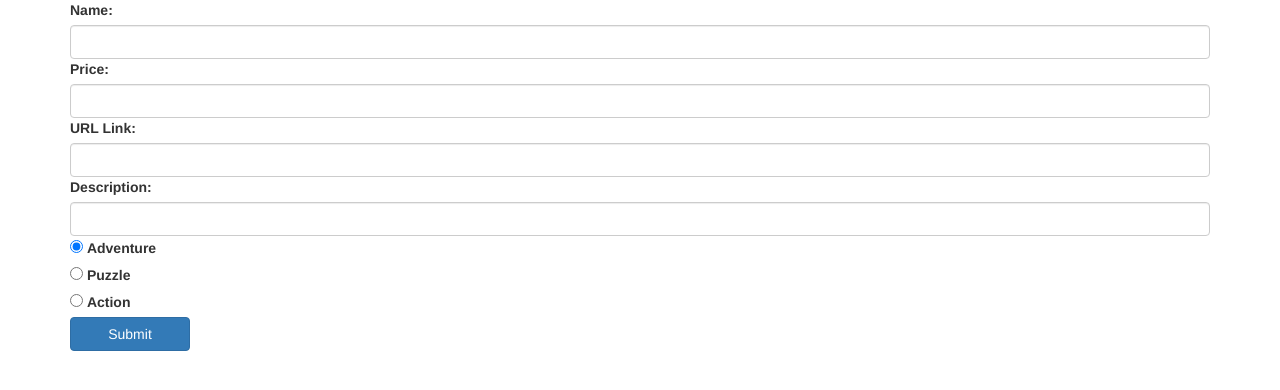
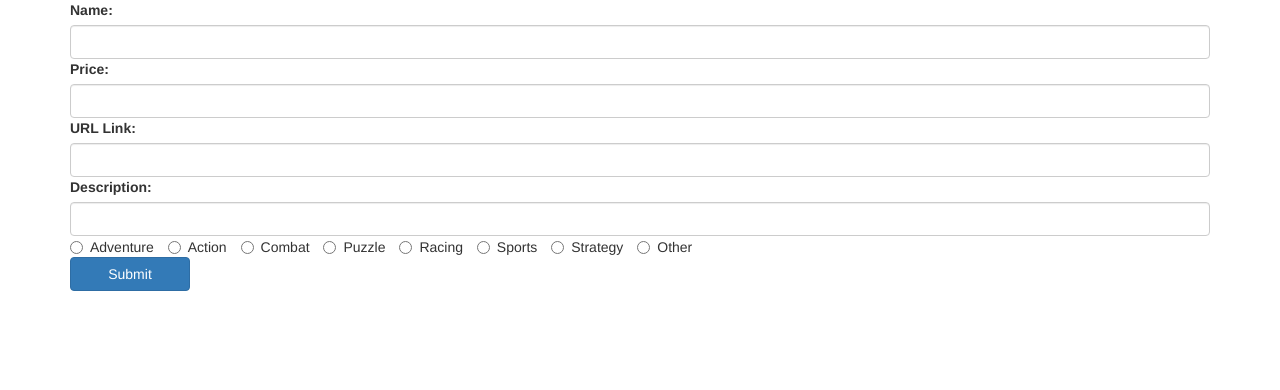
Before and after one commit to hongkuancn/game-store, a Django app: page /newgame_page in a window 1280 px wide. Shown: the part 50-440 px from the top of the page. Run offline with Django 3.2, Linux system fonts and the light colour scheme; some libraries are stand-ins or nearby versions.

Commit message:
multichoice

```diff
--- a/games/templates/games/newgame.html
+++ b/games/templates/games/newgame.html
@@ -11,20 +11,31 @@
     {% csrf_token %}
     {{ form }}
     <div>
-        <div class="form-check form-check-inline">
-            <input class="form-check-input" type="radio" id="inlineCheckbox1" value="adventure" name="label" checked>
-            <label class="form-check-label" for="inlineCheckbox1">Adventure</label>
-        </div>
-        <div class="form-check form-check-inline">
-            <input class="form-check-input" type="radio" id="inlineCheckbox2" value="puzzle" name="label">
-            <label class="form-check-label" for="inlineCheckbox2">Puzzle</label>
-        </div>
-        <div class="form-check form-check-inline">
-            <input class="form-check-input" type="radio" id="inlineCheckbox3" value="action" name="label">
-            <label class="form-check-label" for="inlineCheckbox3">Action</label>
-        </div>
+        <label class="radio-inline">
+            <input type="radio" name="label" value="adventure">Adventure
+        </label>
+        <label class="radio-inline">
+            <input type="radio" name="label" value="action">Action
+        </label>
+        <label class="radio-inline">
+            <input type="radio" name="label" value="combat">Combat
+        </label>
+        <label class="radio-inline">
+            <input type="radio" name="label" value="puzzle">Puzzle
+        </label>
+        <label class="radio-inline">
+            <input type="radio" name="label" value="racing">Racing
+        </label>
+        <label class="radio-inline">
+            <input type="radio" name="label" value="sports">Sports
+        </label>
+        <label class="radio-inline">
+            <input type="radio" name="label" value="strategy">Strategy
+        </label>
+        <label class="radio-inline">
+            <input type="radio" name="label" value="other">Other
+        </label>
     </div>
-
     <button type="submit" class="btn btn-primary">Submit</button>
 </form>
 {% endblock content %}
--- a/games/views.py
+++ b/games/views.py
@@ -25,6 +25,16 @@ def index(request):
         l2 = Label.objects.create(type='puzzle').save()
     if not Label.objects.filter(type='action').exists():
         l3 = Label.objects.create(type='action').save()
+    if not Label.objects.filter(type='sports').exists():
+        l3 = Label.objects.create(type='sports').save()
+    if not Label.objects.filter(type='racing').exists():
+        l3 = Label.objects.create(type='racing').save()
+    if not Label.objects.filter(type='strategy').exists():
+        l3 = Label.objects.create(type='strategy').save()
+    if not Label.objects.filter(type='combat').exists():
+        l3 = Label.objects.create(type='combat').save()
+    if not Label.objects.filter(type='other').exists():
+        l3 = Label.objects.create(type='other').save()
 
     if request.user.is_authenticated:
         user = get_object_or_404(User, pk=request.user.id)
```
